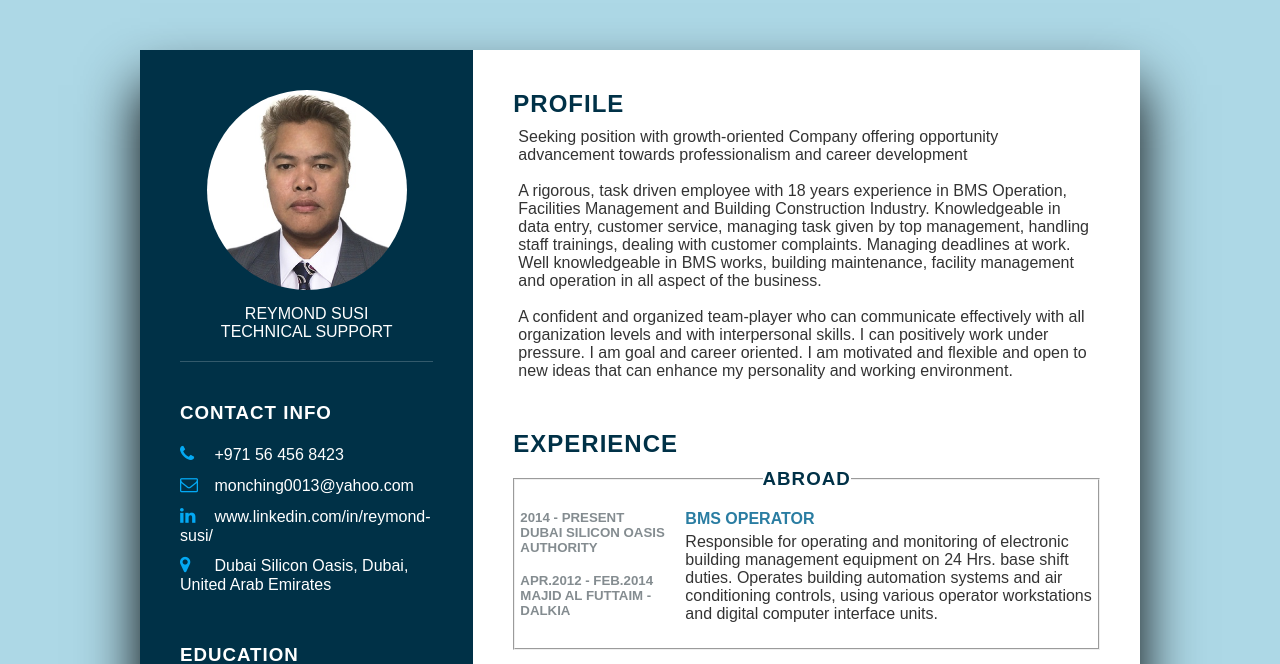
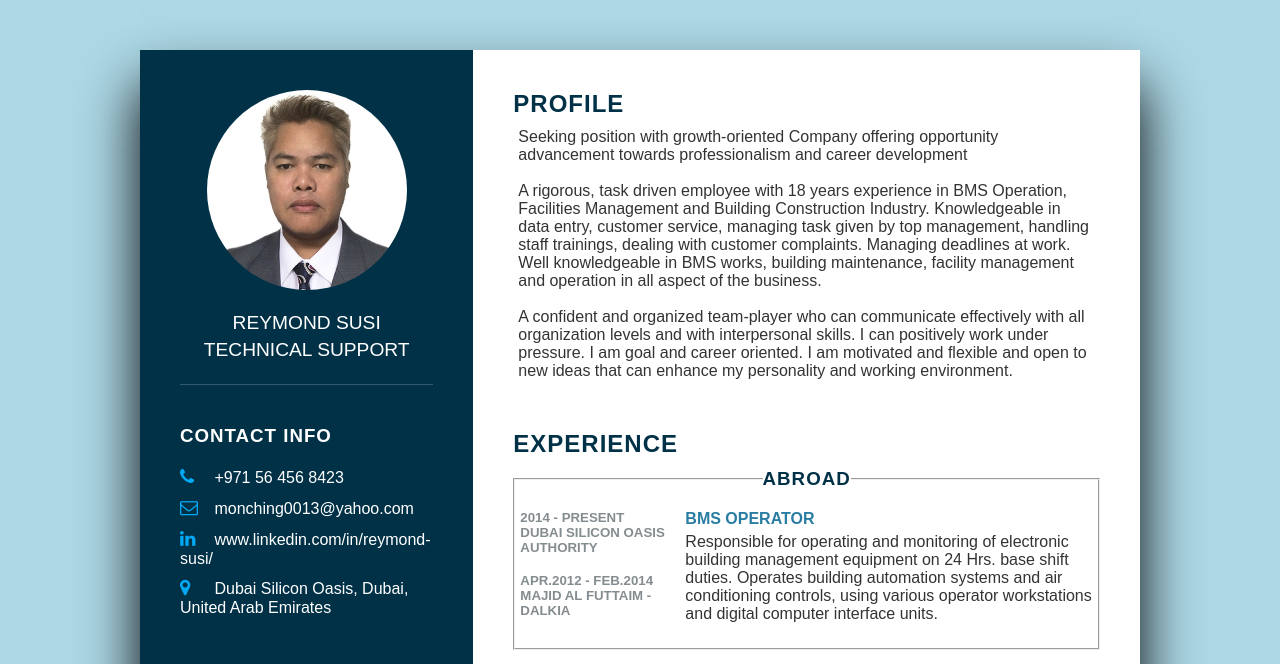
Before and after one commit to monching0013/portfolio, a PHP site: page /resume/my_resume.html in a window 1280 px wide. Shown: the top 664 px of the page. Run offline with PHP 8.4, Linux system fonts and the light colour scheme.

Commit message:
Update My Resume_style.css

```diff
--- a/resume/My Resume_style.css
+++ b/resume/My Resume_style.css
@@ -61,12 +61,12 @@ body
 .profileText h2
 {
     color: #fff;
-    font-size: 1em;
-    margin-top: 15px;
+    font-size: 1.2em;
+    margin-top: 20px;
     text-transform: uppercase;
     text-align: center;
     font-weight: 400;
-    line-height: 1.em;
+    line-height: 1.4em;
 }
 .profileText h2 span
 {
```
